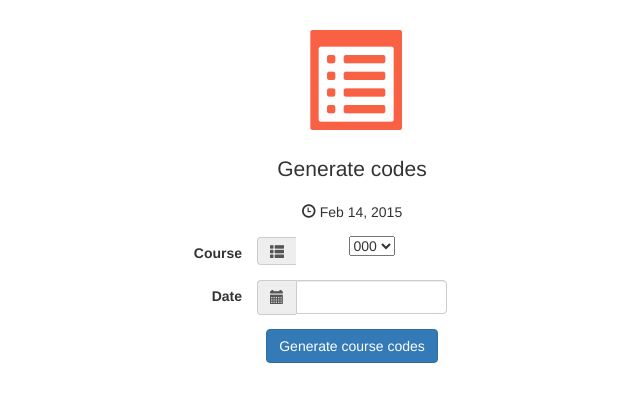
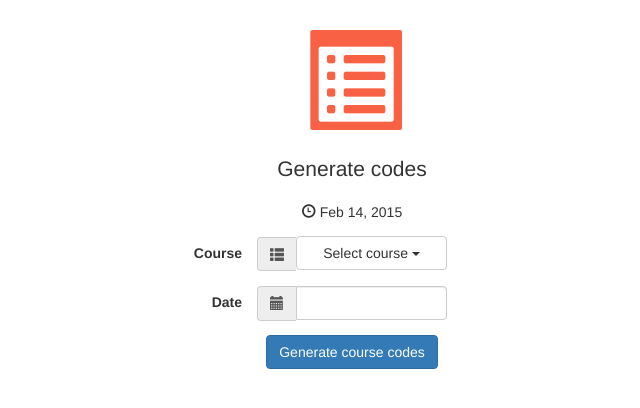
Before and after one commit to chochim/upasthiti, a Django app: page /attendance/generate/ in a window 1280 px wide. Shown: the top 408 px of the page, without its empty margins (288-928 px from the left). Run offline with Django 3.2, Linux system fonts and the light colour scheme; a user stored in the database is signed in; tables that the repository leaves empty hold one stand-in row (values such as "Sample post"); some libraries are stand-ins or nearby versions.

Commit message:
select course
TODO: fix on select bug

```diff
--- a/attendance/templates/attendance/coursedate.html
+++ b/attendance/templates/attendance/coursedate.html
@@ -29,11 +29,15 @@
 				<div class="col-lg-2 input-group">
 					<span class="input-group-addon glyphicon glyphicon-th-list"></span>
 					<!--<input type="text" class="form-control" id="course" name="course" />-->
-          <select class="course" id="course">
+          <div class="dropdown btn-group btn-block">
+            <button class="btn btn-default btn-block dropdown-toggle" type="button" id="dropdownMenu1" data-toggle="dropdown" aria-expanded="true">Select course <span class="caret"></span>
+            </button>
+            <ul class="dropdown-menu btn-block" role="menu" aria-labelledby="dropdownMenu1">
             {% for course in courseList %}
-            <option>{{ course.code }}</option>
+              <li role="presentation"><a role="menuitem" tabindex="-1" href="#">{{ course.code }}</a></li>
             {% endfor %}
-          </select>
+            </ul>
+          </div>
 				</div>
 			</div>
 			<div class="form-group">
--- a/static/js/custom.js
+++ b/static/js/custom.js
@@ -21,6 +21,11 @@ $(function () {
     $('#date').datepicker({
         autoclose: true,
     });
+});
+
+$(".dropdown-menu li a").click(function(){
+    $(this).parents(".btn-group").find('.selection').text($(this).text());
+    $(this).parents(".btn-group").find('.selection').val($(this).text());
 });
 
 $('#date').on('changeDate', function(ev){
```
